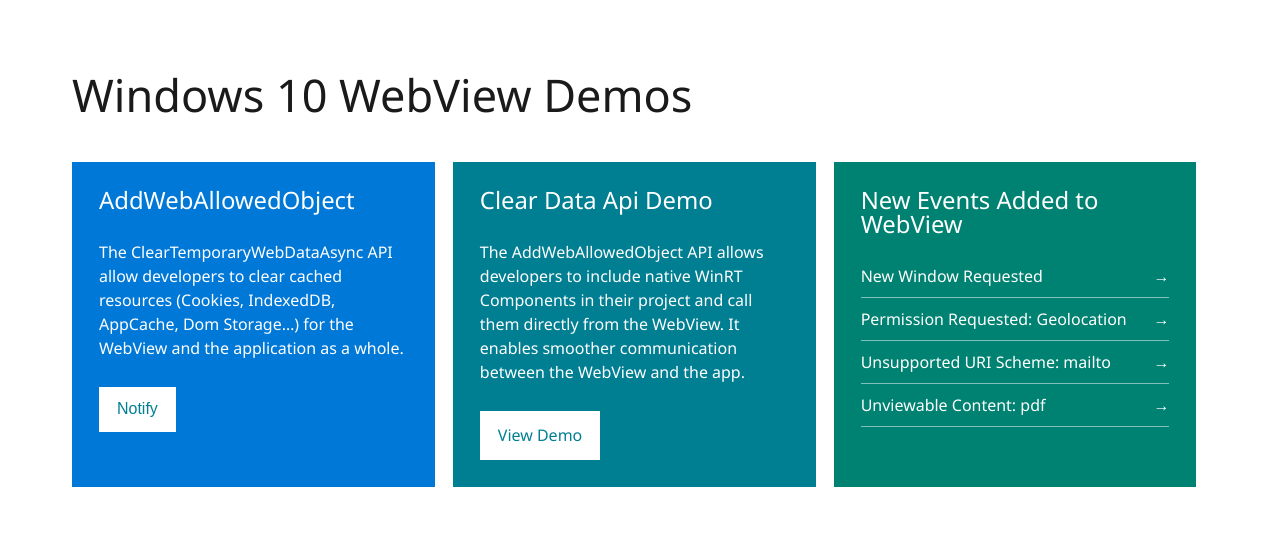
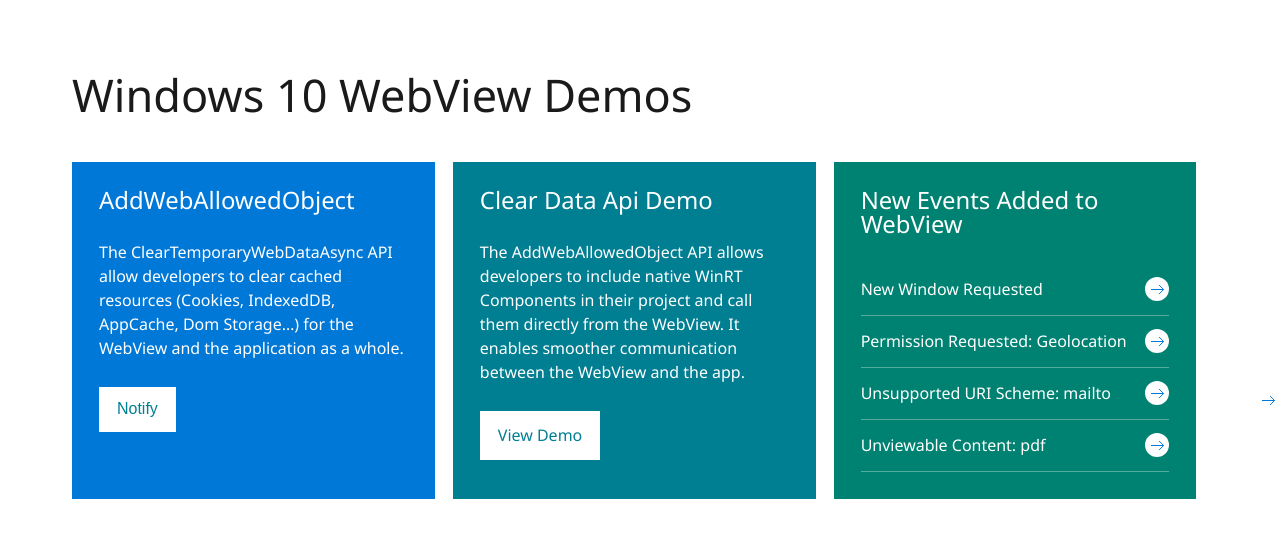
Before and after one commit to MicrosoftEdge/JSBrowser, a plain HTML site: page UAPWebBrowser/pages/page.html in a window 1280 px wide. Drawn offline with Linux system fonts and the light colour scheme.

Commit message:
Change to nicer arrow for link lists

```diff
--- a/UAPWebBrowser/css/page.css
+++ b/UAPWebBrowser/css/page.css
@@ -135,7 +135,7 @@
 }
 .cardContent a:link, .cardContent a:visited {
   color: #fff;
-  border-bottom: 1px solid rgba(255,255,255,0.5);
+  border-bottom: 1px solid rgba(255,255,255,0.33);
 }
 .cardContent a:hover {
   border-bottom-color: #fff;
@@ -175,20 +175,36 @@
 
 /* INDIVIDUAL CARDS */
 
-.addedList {
+.linkList {
   margin-left: 0;
   list-style: none;
 }
-.addedList li a {
+.linkList li {
+  margin: 0;
+}
+.linkList li a {
   display: block;
   position: relative;
-  padding-bottom: 0.5rem;
+  padding: 0.75rem 0;
 }
-.addedList li a:after {
+.linkList li .arrow {
   position: absolute;
-  top: 0;
+  top: 50%;
+  margin-top: -12px;
   right: 0;
-  content: '\2192';
+  border-radius: 50%;
+  height: 24px;
+  width: 24px;
+  background: #fff;
+  text-align: center;
+}
+.linkList .arrowGlyph {
+  height: 11px;
+  width: 13px;
+  stroke: #0078D7;
+}
+.card:nth-child(3n+3) .arrowGlyph {
+  color: #008272;
 }
 
 @media (min-width: 37.5em) /* 600px */ {
--- a/UAPWebBrowser/pages/page.html
+++ b/UAPWebBrowser/pages/page.html
@@ -28,18 +28,31 @@
 	    	<div class="card">
 					<div class="cardContent">
 						<h2 class="cardTitle">New Events Added to WebView</h2>
-					    <ul class="addedList">
+					    <ul class="linkList">
 					    	<li>
-					        	<a href='http://go.microsoft.com/fwlink/?LinkID=522449' target="_blank">New Window Requested</a>
+				        	<a href='http://go.microsoft.com/fwlink/?LinkID=522449' target="_blank">
+				        	  <span>New Window Requested</span>
+                    <span class="arrow"><svg class="arrowGlyph" xmlns="http://www.w3.org/2000/svg" xmlns:xlink="http://www.w3.org/1999/xlink" version="1.1" baseProfile="tiny" x="0px" y="0px" viewBox="0 0 13 11" xml:space="preserve"><line fill="none" stroke-miterlimit="10" x1="0" y1="5.5" x2="12.6" y2="5.5"/><polyline fill="none" stroke-miterlimit="10" points="8.1,1 12.6,5.5 8.1,10"/></svg></span>
+                  </a>
 				        </li>
                 <li>
-					        	<a href="http://html5demos.com/geo" target="_blank">Permission Requested: Geolocation</a>
+				        	<a href="http://html5demos.com/geo" target="_blank">
+				        	  <span>Permission Requested: Geolocation</span>
+  				        	<span class="arrow"><svg class="arrowGlyph" xmlns="http://www.w3.org/2000/svg" xmlns:xlink="http://www.w3.org/1999/xlink" version="1.1" baseProfile="tiny" x="0px" y="0px" viewBox="0 0 13 11" xml:space="preserve"><line fill="none" stroke-miterlimit="10" x1="0" y1="5.5" x2="12.6" y2="5.5"/><polyline fill="none" stroke-miterlimit="10" points="8.1,1 12.6,5.5 8.1,10"/></svg></span>
+				        	</a>
+				        	<span class="arrow"><svg class="arrowGlyph" xmlns="http://www.w3.org/2000/svg" xmlns:xlink="http://www.w3.org/1999/xlink" version="1.1" baseProfile="tiny" x="0px" y="0px" viewBox="0 0 13 11" xml:space="preserve"><line fill="none" stroke-miterlimit="10" x1="0" y1="5.5" x2="12.6" y2="5.5"/><polyline fill="none" stroke-miterlimit="10" points="8.1,1 12.6,5.5 8.1,10"/></svg></span>
 				        </li>
                 <li>
-					        	<a href="mailto:kiseksen@microsoft.com">Unsupported URI Scheme: mailto</a>
+  			        	<a href="mailto:kiseksen@microsoft.com">
+  			        	  <span>Unsupported URI Scheme: mailto</span>
+  			        	  <span class="arrow"><svg class="arrowGlyph" xmlns="http://www.w3.org/2000/svg" xmlns:xlink="http://www.w3.org/1999/xlink" version="1.1" baseProfile="tiny" x="0px" y="0px" viewBox="0 0 13 11" xml:space="preserve"><line fill="none" stroke-miterlimit="10" x1="0" y1="5.5" x2="12.6" y2="5.5"/><polyline fill="none" stroke-miterlimit="10" points="8.1,1 12.6,5.5 8.1,10"/></svg></span>
+                  </a>
   			        </li>
                 <li>
-					        	<a href="http://www.freepatentsonline.com/5162150.pdf" target="_blank">Unviewable Content: pdf</a>
+				        	<a href="http://www.freepatentsonline.com/5162150.pdf" target="_blank">
+				        	  <span>Unviewable Content: pdf</span>
+                    <span class="arrow"><svg class="arrowGlyph" xmlns="http://www.w3.org/2000/svg" xmlns:xlink="http://www.w3.org/1999/xlink" version="1.1" baseProfile="tiny" x="0px" y="0px" viewBox="0 0 13 11" xml:space="preserve"><line fill="none" stroke-miterlimit="10" x1="0" y1="5.5" x2="12.6" y2="5.5"/><polyline fill="none" stroke-miterlimit="10" points="8.1,1 12.6,5.5 8.1,10"/></svg></span>
+                  </a>
 				        </li>
 					    </ul>
 					</div>
```
Also changed, not shown: UAPWebBrowser/images/arrow.svg (added). Lines whose indentation alone changed are shown as unchanged.
